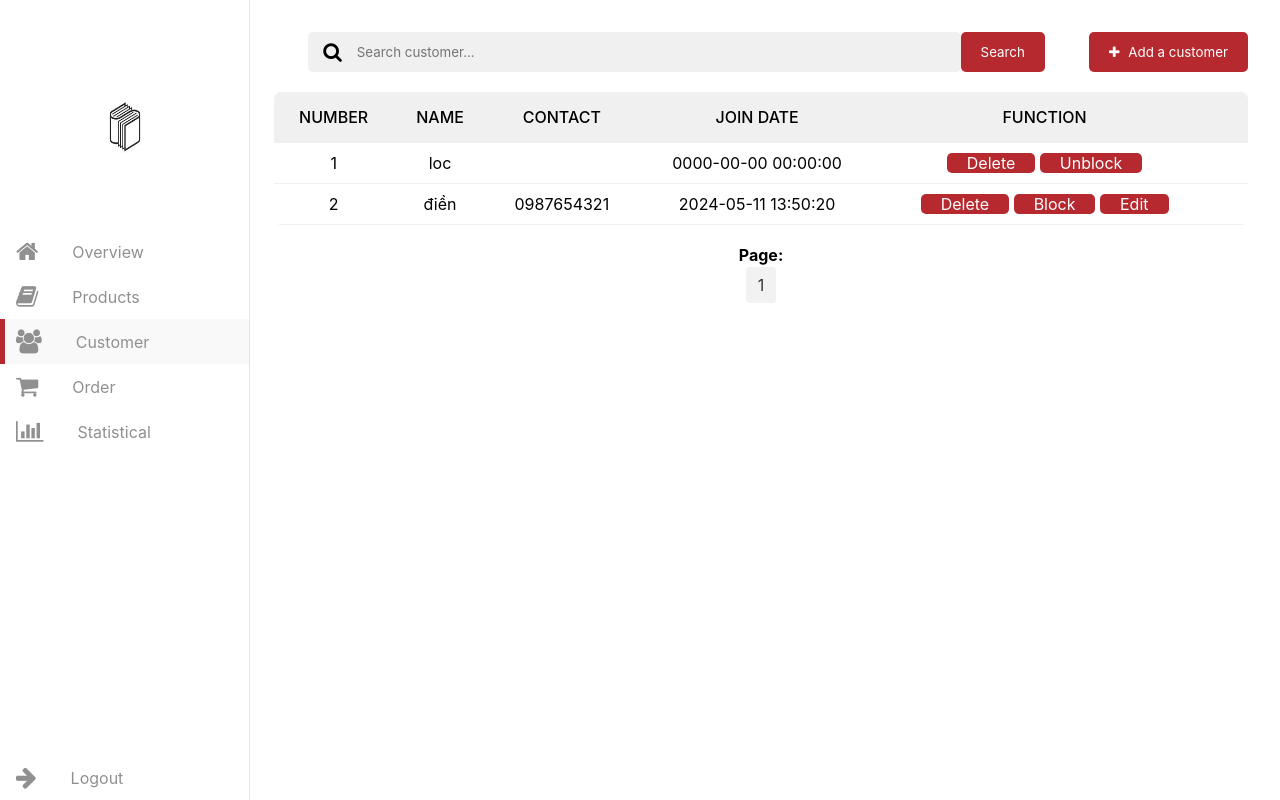
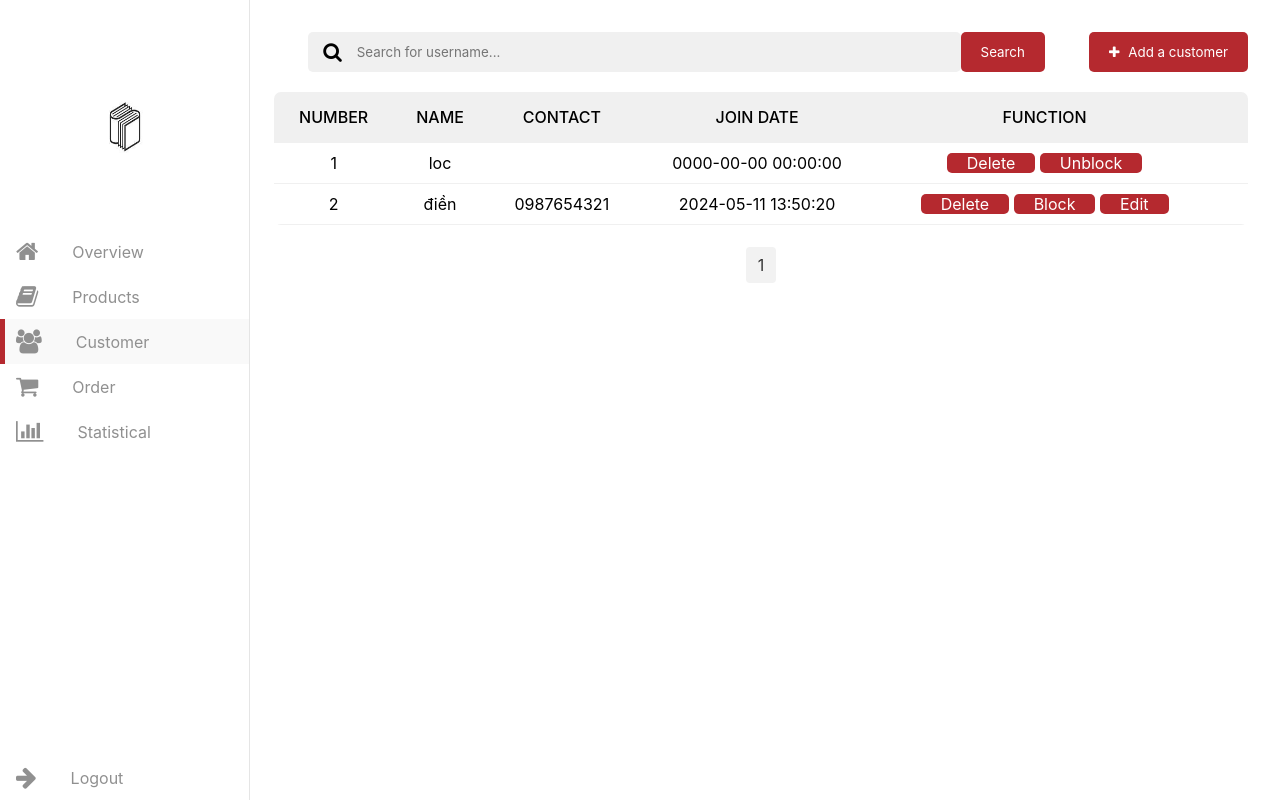
Before and after one commit to dien-tran/Do_An_Web2, a PHP site: page /admin_users.php in a window 1280 px wide. Run offline with PHP 8.4, Linux system fonts and the light colour scheme; a user stored in the database is signed in; data comes from the database, SQL or seed files in the repository.

Commit message:
fix admin users

```diff
--- a/bookept-main/admin_users.php
+++ b/bookept-main/admin_users.php
@@ -168,8 +168,8 @@ if (isset($_GET['unblock'])) {
                <div class="admin-control-center">
                   <form action="#?" class="form-search" method="GET">
                      <span class="search-btn"><i class="fa fa-search"></i></span>
-                     <!-- <input id="form-search-user" type="text" class="form-search-input" placeholder="Tìm kiếm khách hàng..." oninput="showUser()"> -->
-                     <input id="form-search-user" type="text" name="text_search" class="form-search-input" placeholder="Search customer...">
+                     <!-- <input id="form-search-user" type="text" class="form-search-input" placeholder="search..."> -->
+                     <input id="form-search-user" type="text" name="text_search" class="form-search-input" placeholder="Search for username..."value="<?php echo isset($_GET['text_search']) ? $_GET['text_search'] : ''; ?>">
                      <button id="btn-search-user" class="btn-control-large" type="submit" name="submit_search"> Search </button>
                   </form>
                </div>
@@ -268,11 +268,13 @@ if (isset($_GET['unblock'])) {
                      <?php
 
                      if(mysqli_num_rows($select_products)>0)
-                     while ($fetch_users = mysqli_fetch_assoc($select_products)) {
+                     {
+                        while ($fetch_users = mysqli_fetch_assoc($select_products))
+                        {
                         if ($fetch_users['user_type'] === "user")
                         {
 
-                     ?>
+                        ?>
                            <tr>
 
                               <td><?php echo $stt ?></td>
@@ -299,12 +301,16 @@ if (isset($_GET['unblock'])) {
                                     ?>
                               </td>
                            </tr>
-                     <?php
+                        <?php
                         }
-                        else {
-                           echo '<div class="no-result"><div class="no-result-i"><i class="fa fa-home"></i></div><div class="no-result-h">Không có sản phẩm để hiển thị</div></div>';
+
                      }
                   }
+
+                  else {
+                     echo '<div class="no-result"><div class="no-result-i"><i class="fa fa-home"></i></div><div class="no-result-h">No user exists</div></div>';
+                 }
+
                      ?>
                   </tbody>
                </table>
@@ -312,7 +318,7 @@ if (isset($_GET['unblock'])) {
             <!-- </div> -->
 
             <div class="pagination">
-               <p>Page:</p>
+
                <ul class="list_page">
                   <?php
 
```
